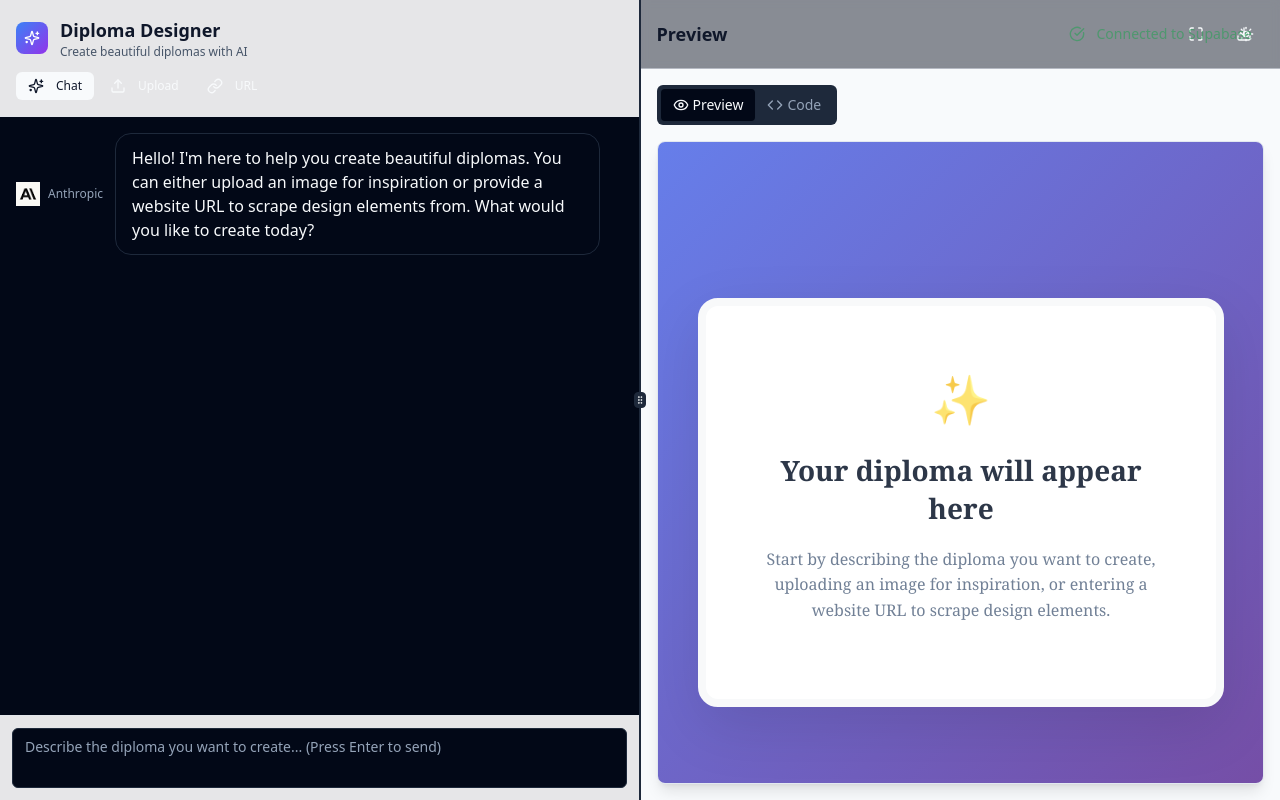
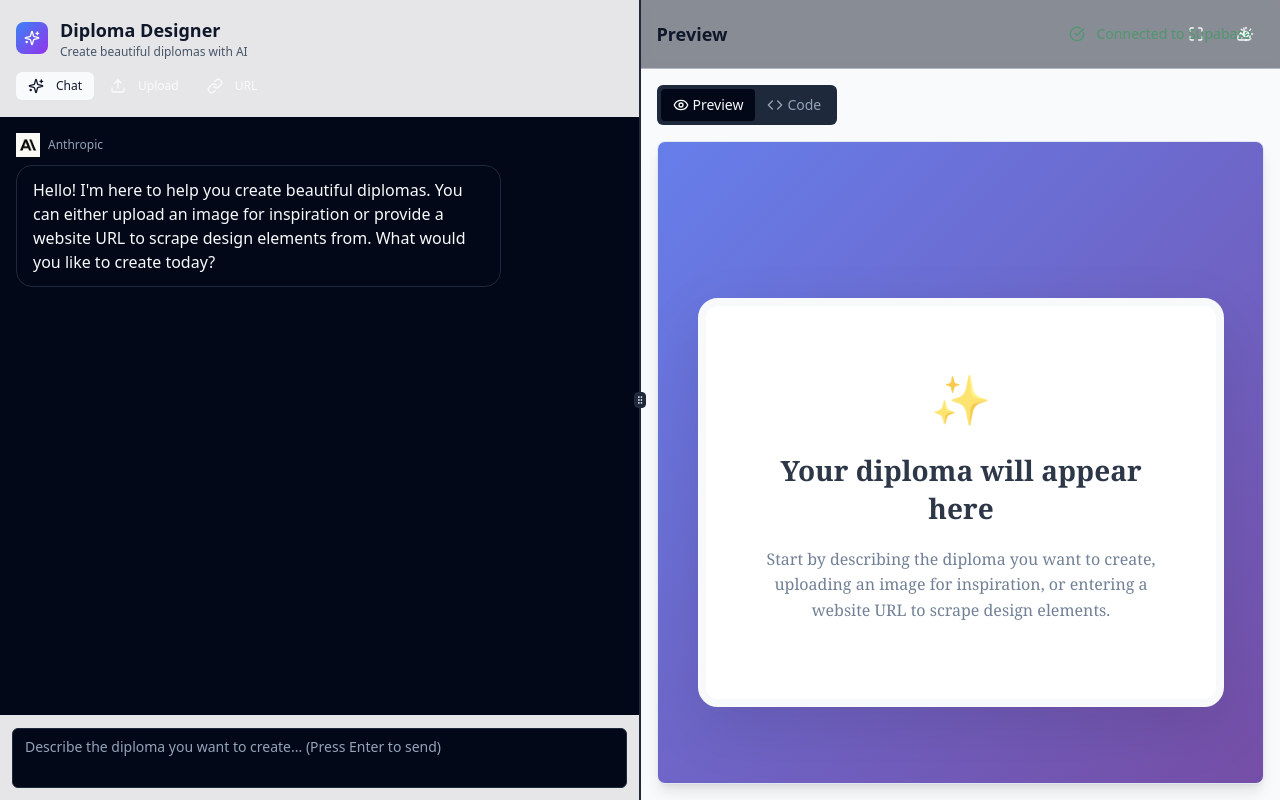
Before and after one commit to magnusfroste/diplomator, a React (Vite) app: page / in a window 1280 px wide. Built offline with nearby package versions, Linux system fonts and the light colour scheme.

Commit message:
Fix: Anthropic icon and text on top
Move the Anthropic icon and text above the message content in the chat bubbles.

```diff
--- a/src/components/MessageList.tsx
+++ b/src/components/MessageList.tsx
@@ -15,7 +15,7 @@ export const MessageList = () => {
   }, [messages]);
 
   const AnthropicIcon = () => (
-    <div className="flex items-center gap-2">
+    <div className="flex items-center gap-2 mb-2">
       <img
         src="/lovable-uploads/044b9806-cef9-4478-ad0e-3eb21af8622f.png"
         alt="Anthropic"
@@ -30,12 +30,12 @@ export const MessageList = () => {
       {messages.map((message) => (
         <div
           key={message.id}
-          className={`flex gap-3 ${message.isUser ? 'justify-end' : 'justify-start'}`}
+          className={`flex ${message.isUser ? 'justify-end' : 'justify-start'}`}
         >
+          <div className={`max-w-[80%] ${message.isUser ? '' : 'flex flex-col'}`}>
             {!message.isUser && <AnthropicIcon />}
-
             <div
-            className={`max-w-[80%] rounded-2xl px-4 py-3 ${
+              className={`rounded-2xl px-4 py-3 ${
                 message.isUser
                   ? 'bg-primary text-primary-foreground'
                   : 'bg-card text-card-foreground border border-border'
@@ -44,10 +44,12 @@ export const MessageList = () => {
               <p className="whitespace-pre-wrap">{message.content}</p>
             </div>
           </div>
+        </div>
       ))}
 
       {isGenerating && (
-        <div className="flex gap-3 justify-start">
+        <div className="flex justify-start">
+          <div className="max-w-[80%] flex flex-col">
             <AnthropicIcon />
             <div className="bg-card text-card-foreground border border-border rounded-2xl px-4 py-3">
               <div className="flex gap-1">
@@ -57,6 +59,7 @@ export const MessageList = () => {
               </div>
             </div>
           </div>
+        </div>
       )}
 
       <div ref={messagesEndRef} />
```
Lines whose indentation alone changed are shown as unchanged.
